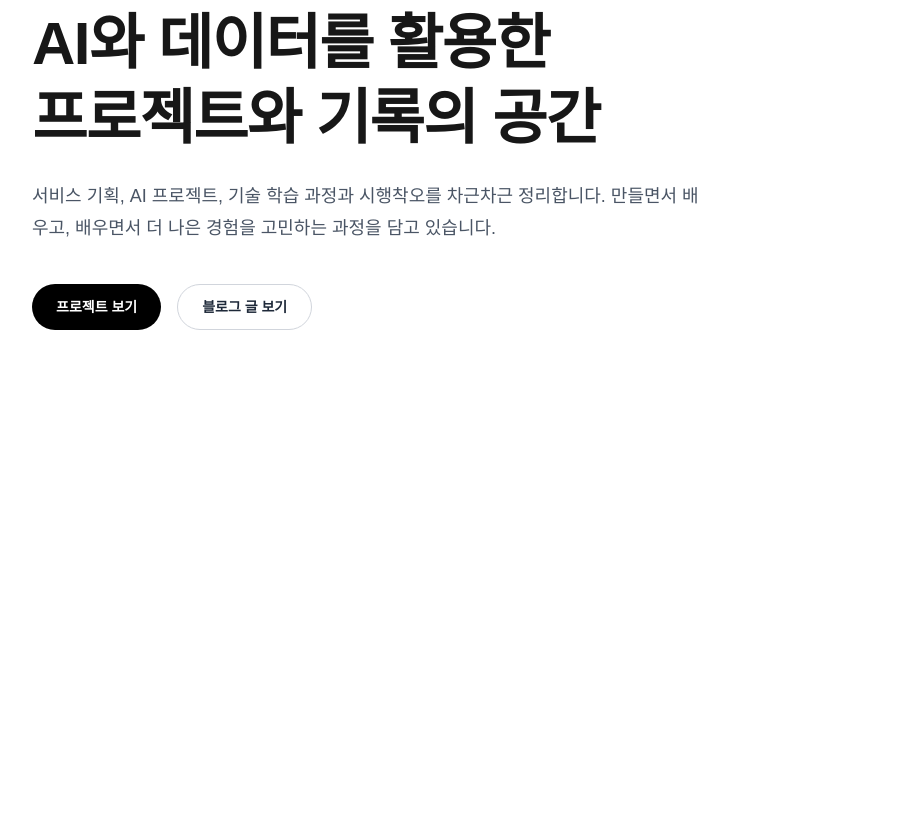
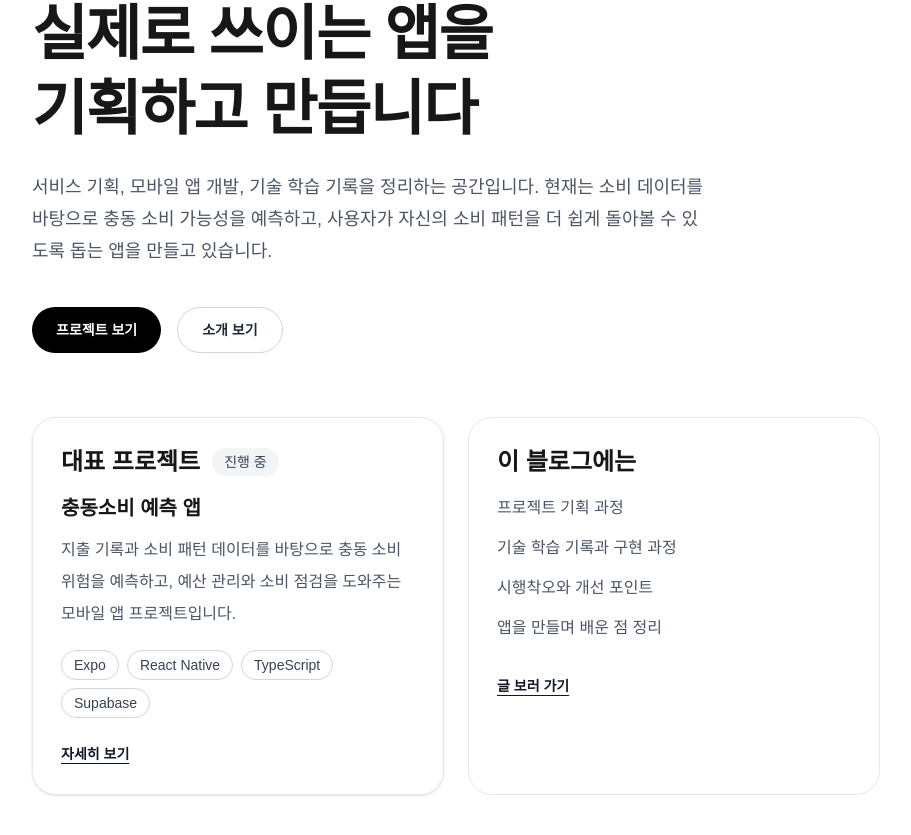
Before and after one commit to yeowon083/my-portfolio-blog, a Next.js app: page / in a window 1280 px wide. Shown: the part 279-1114 px from the top of the page, without its empty margins (184-1095 px from the left). Before the commit the page ends 800 px from the top, so only its background shows below. Built offline with nearby package versions, Linux system fonts and the light colour scheme.

Commit message:
refine homepage

```diff
--- a/app/page.tsx
+++ b/app/page.tsx
@@ -2,25 +2,28 @@ import Link from "next/link";
 
 export default function HomePage() {
   return (
-    <main className="min-h-[calc(100vh-81px)] flex items-center">
-      <section className="max-w-4xl mx-auto w-full px-6 py-20">
+    <main className="min-h-[calc(100vh-81px)]">
+      <section className="max-w-4xl mx-auto px-6 pt-24 pb-16">
         <p className="text-sm font-semibold tracking-[0.2em] text-gray-500 uppercase mb-4">
           Portfolio Blog
         </p>
 
         <h1 className="text-5xl md:text-6xl font-bold tracking-tight leading-tight mb-6">
-          AI와 데이터를 활용한
+          AI와 데이터를 활용해
           <br />
-          프로젝트와 기록의 공간
+          실제로 쓰이는 앱을
+          <br />
+          기획하고 만듭니다
         </h1>
 
         <p className="text-lg text-gray-600 leading-8 max-w-2xl mb-10">
-          서비스 기획, AI 프로젝트, 기술 학습 과정과 시행착오를 차근차근
-          정리합니다. 만들면서 배우고, 배우면서 더 나은 경험을 고민하는
-          과정을 담고 있습니다.
+          서비스 기획, 모바일 앱 개발, 기술 학습 기록을 정리하는 공간입니다.
+          현재는 소비 데이터를 바탕으로 충동 소비 가능성을 예측하고, 사용자가
+          자신의 소비 패턴을 더 쉽게 돌아볼 수 있도록 돕는 앱을 만들고
+          있습니다.
         </p>
 
-        <div className="flex flex-wrap gap-4">
+        <div className="flex flex-wrap gap-4 mb-16">
           <Link
             href="/projects"
             className="inline-flex items-center rounded-full bg-black px-6 py-3 text-sm font-semibold text-white transition hover:opacity-85"
@@ -29,12 +32,71 @@ export default function HomePage() {
           </Link>
 
           <Link
-            href="/blog"
+            href="/about"
             className="inline-flex items-center rounded-full border border-gray-300 px-6 py-3 text-sm font-semibold text-gray-800 transition hover:bg-gray-100"
           >
-            블로그 글 보기
+            소개 보기
           </Link>
         </div>
+
+        <section className="grid gap-6 md:grid-cols-2">
+          <article className="rounded-3xl border border-gray-200 p-7 shadow-sm">
+            <div className="flex items-center gap-3 mb-4">
+              <h2 className="text-2xl font-semibold">대표 프로젝트</h2>
+              <span className="rounded-full bg-gray-100 px-3 py-1 text-sm text-gray-700">
+                진행 중
+              </span>
+            </div>
+
+            <h3 className="text-xl font-semibold mb-3">충동소비 예측 앱</h3>
+            <p className="text-gray-600 leading-8 mb-5">
+              지출 기록과 소비 패턴 데이터를 바탕으로 충동 소비 위험을 예측하고,
+              예산 관리와 소비 점검을 도와주는 모바일 앱 프로젝트입니다.
+            </p>
+
+            <div className="flex flex-wrap gap-2 mb-6">
+              <span className="rounded-full border border-gray-300 px-3 py-1 text-sm text-gray-700">
+                Expo
+              </span>
+              <span className="rounded-full border border-gray-300 px-3 py-1 text-sm text-gray-700">
+                React Native
+              </span>
+              <span className="rounded-full border border-gray-300 px-3 py-1 text-sm text-gray-700">
+                TypeScript
+              </span>
+              <span className="rounded-full border border-gray-300 px-3 py-1 text-sm text-gray-700">
+                Supabase
+              </span>
+            </div>
+
+            <Link
+              href="/projects"
+              className="text-sm font-semibold text-gray-900 underline underline-offset-4"
+            >
+              자세히 보기
+            </Link>
+          </article>
+
+          <article className="rounded-3xl border border-gray-200 p-7">
+            <h2 className="text-2xl font-semibold mb-4">이 블로그에는</h2>
+
+            <ul className="space-y-3 text-gray-600 leading-7">
+              <li>프로젝트 기획 과정</li>
+              <li>기술 학습 기록과 구현 과정</li>
+              <li>시행착오와 개선 포인트</li>
+              <li>앱을 만들며 배운 점 정리</li>
+            </ul>
+
+            <div className="mt-8">
+              <Link
+                href="/blog"
+                className="text-sm font-semibold text-gray-900 underline underline-offset-4"
+              >
+                글 보러 가기
+              </Link>
+            </div>
+          </article>
+        </section>
       </section>
     </main>
   );
```
